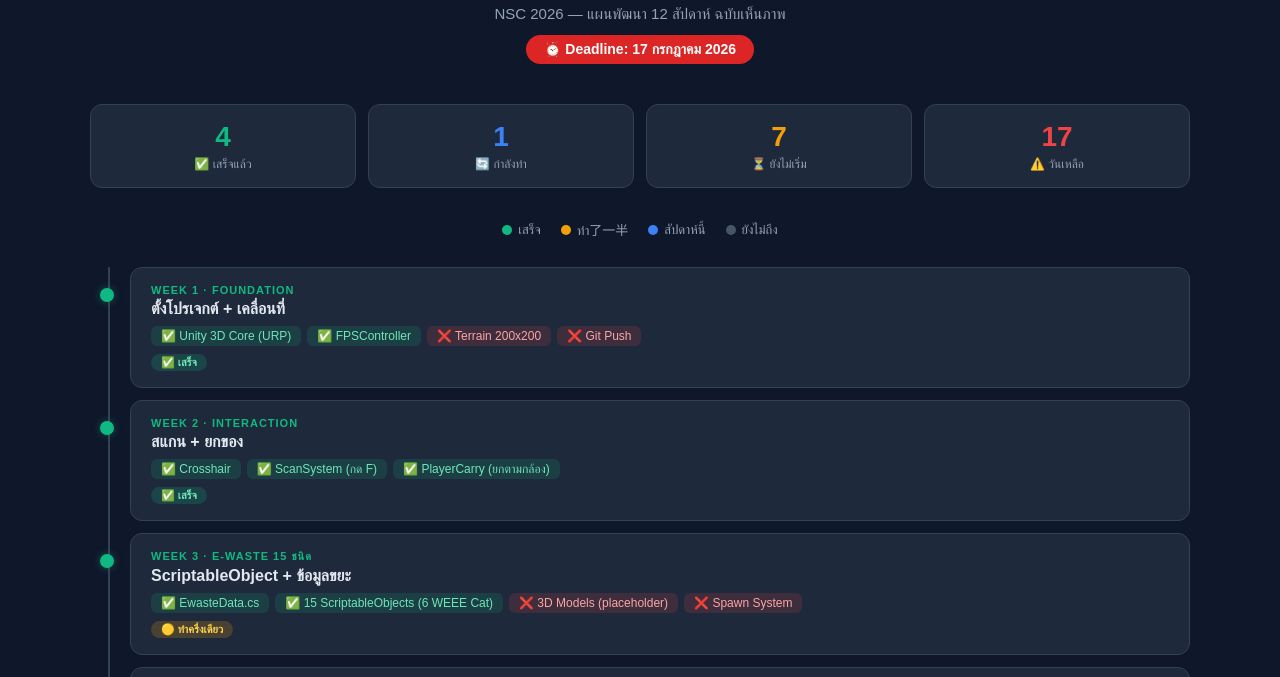
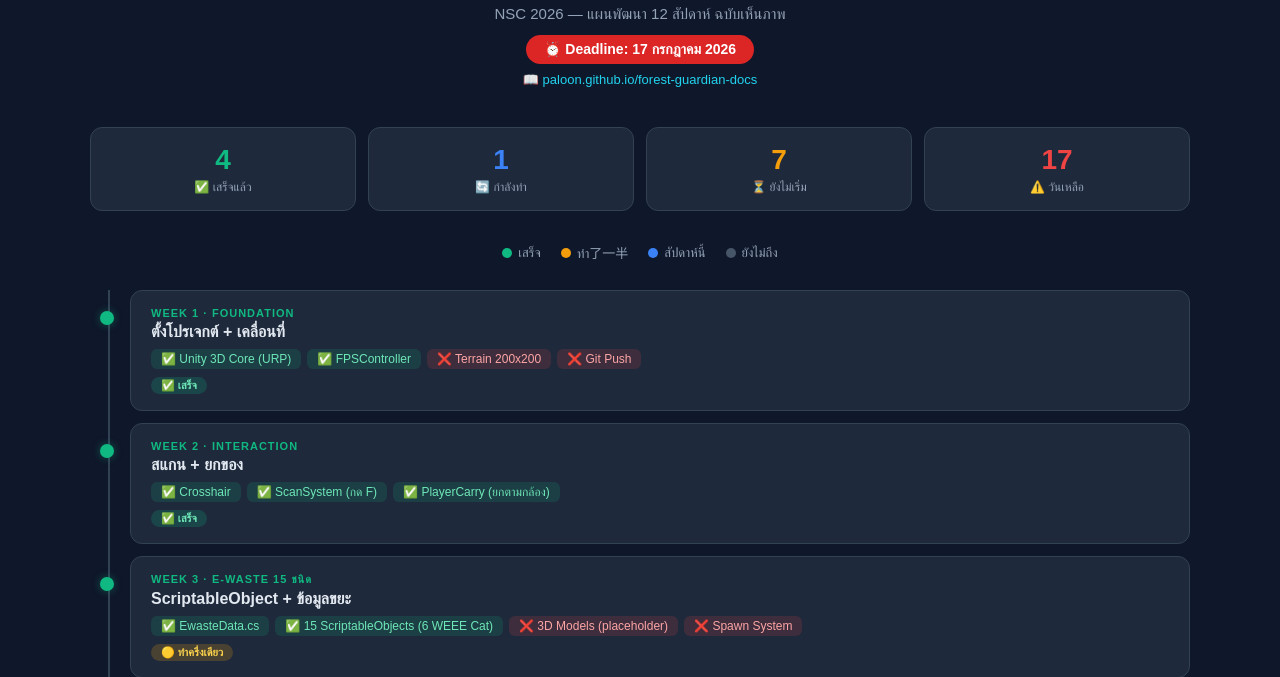
Before and after one commit to Paloon/forest-guardian-docs, a plain HTML site: page forest-guardian-plan.html in a window 1280 px wide. Shown: the part 81-758 px from the top of the page. Drawn offline with Linux system fonts and the light colour scheme; a web font is replaced by a local one.

Commit message:
update: plan + memory 30 มิ.ย.

```diff
--- a/forest-guardian-plan.html
+++ b/forest-guardian-plan.html
@@ -328,6 +328,9 @@
   <h1>🌲 Forest Guardian</h1>
   <p>NSC 2026 — แผนพัฒนา 12 สัปดาห์ ฉบับเห็นภาพ</p>
   <div class="deadline-badge">⏰ Deadline: 17 กรกฎาคม 2026</div>
+  <p style="color: #64748b; font-size: 13px; margin-top: 8px;">
+    📖 <a href="https://paloon.github.io/forest-guardian-docs" style="color: #22d3ee; text-decoration: none;" target="_blank">paloon.github.io/forest-guardian-docs</a>
+  </p>
 </div>
 
 <!-- Stats -->
```
